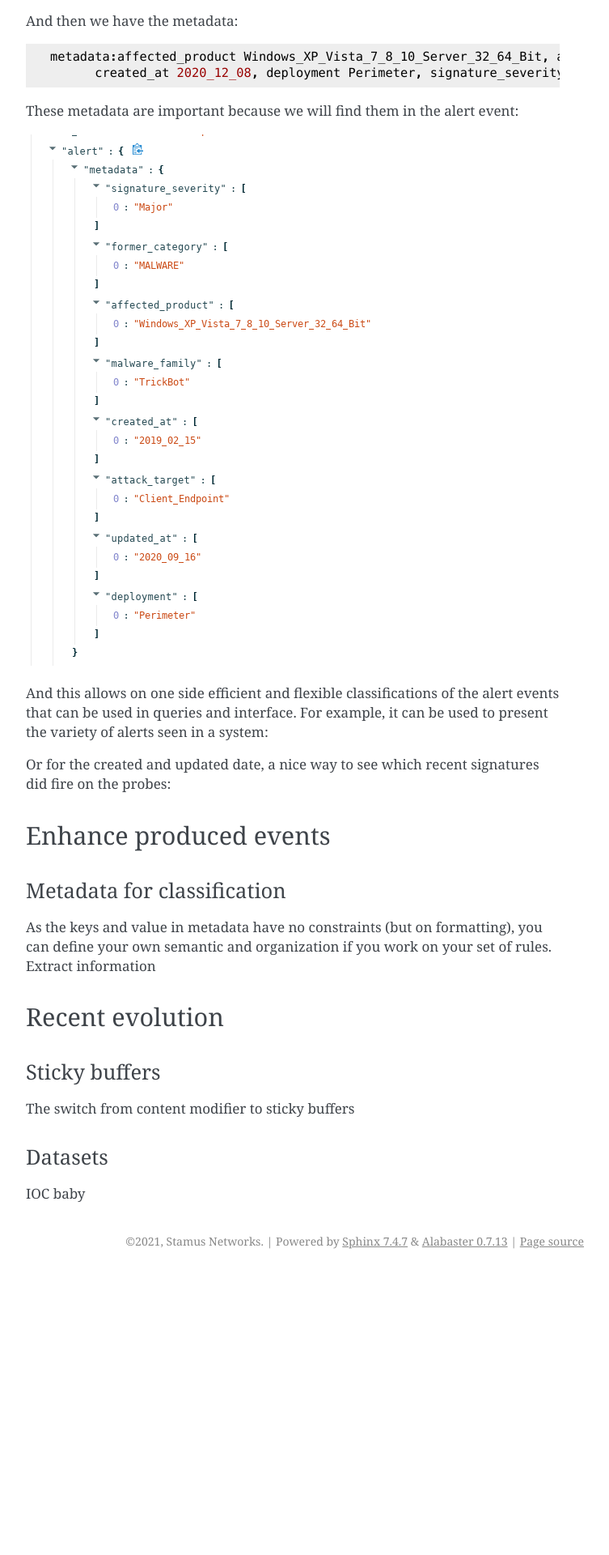
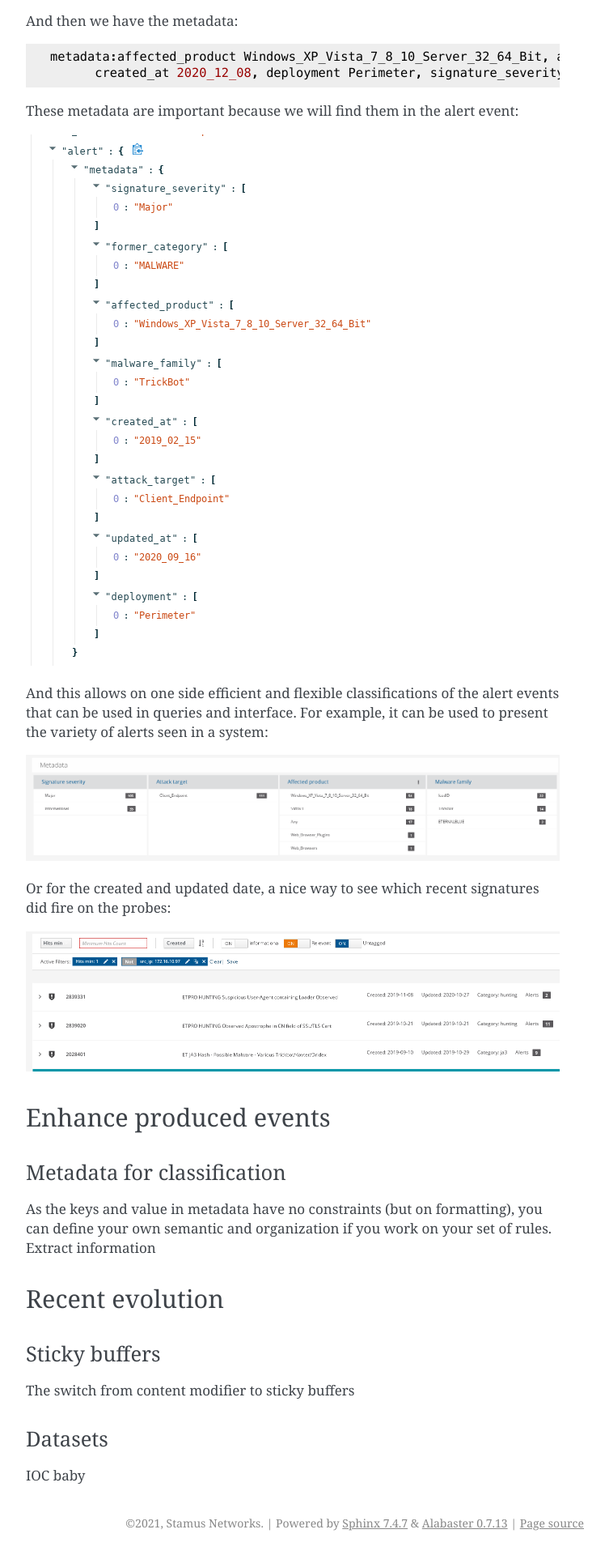
Before and after one commit to StamusNetworks/suricata-4-analysts, a Sphinx documentation site: the page built from source/write-performant-rules.rst, in a window 1280 px wide. Shown: the part 4476-6396 px from the top of the page at 81% size, without its empty margins (388-1141 px from the left). Built offline with Sphinx 7.4.7, drawn with Linux system fonts in a browser that asks for light colours; before the commit the page ends 6048 px from its top, so only the background shows below that.

Commit message:
writing rules: more images

```diff
--- a/source/write-performant-rules.rst
+++ b/source/write-performant-rules.rst
@@ -180,10 +180,11 @@ These metadata are important because we will find them in the alert event:
 
 And this allows on one side efficient and flexible classifications of the alert events that can be used in queries and interface. For example, it can be used to present the variety of alerts seen in a system:
 
-
+.. image:: img/alert-sig-metadata.png
 
 Or for the created and updated date, a nice way to see which recent signatures did fire on the probes:
 
+.. image:: img/signatures-ordered.png
 
 Enhance produced events
 =======================
```
Also changed, not shown: source/img/alert-sig-metadata.png (added), source/img/signatures-ordered.png (added).
